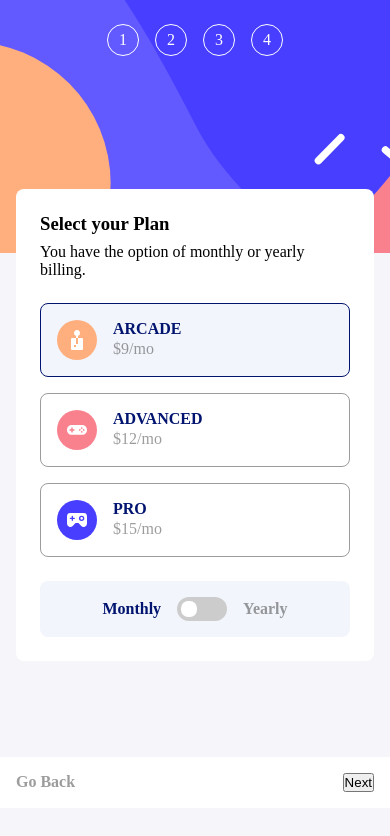
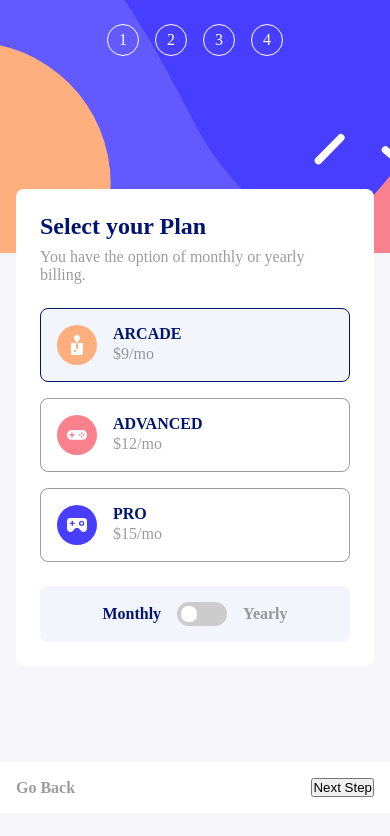
Before and after one commit to nkululek0/multi-step-form, a React (Vite) app: page /select-plan in a window 390 px wide. Shown: the top 836 px of the page. Built offline with nearby package versions, Linux system fonts and the light colour scheme.

Commit message:
(Update): mobile-styling -> adds final touches across individual components

```diff
--- a/src/components/add-ons/Add-Ons.module.css
+++ b/src/components/add-ons/Add-Ons.module.css
@@ -29,6 +29,10 @@
     h1 {
         font-size: 1.5rem;
         color: var(--dark-blue);
+    }
+
+    p {
+        color: var(--light-grey);
     }
 }
 
@@ -78,6 +82,7 @@
 .actions {
     display: flex;
     justify-content: space-between;
+    align-items: center;
     gap: 1rem;
     padding: 1rem;
     background-color: #fff;
--- a/src/components/finishing-up/Finishing-Up.module.css
+++ b/src/components/finishing-up/Finishing-Up.module.css
@@ -29,6 +29,10 @@
             h1 {
                 font-size: 1.5rem;
                 color: var(--dark-blue);
+            }
+
+            p {
+                color: var(--light-grey);
             }
         }
     }
--- a/src/components/personal-info/Personal-Info.module.css
+++ b/src/components/personal-info/Personal-Info.module.css
@@ -25,6 +25,15 @@
     display: flex;
     flex-direction: column;
     gap: 0.5rem;
+
+    h1 {
+        font-size: 1.5rem;
+        color: var(--dark-blue);
+    }
+
+    p {
+        color: var(--light-grey);
+    }
 }
 
 .form {
@@ -62,6 +71,7 @@
 .actions {
     display: flex;
     justify-content: flex-end;
+    align-items: center;
     padding: 1rem;
     background-color: #fff;
 }
--- a/src/components/select-plan/Select-Plan.module.css
+++ b/src/components/select-plan/Select-Plan.module.css
@@ -25,6 +25,15 @@
   display: flex;
   flex-direction: column;
   gap: 0.5rem;
+
+  h1 {
+    font-size: 1.5rem;
+    color: var(--dark-blue);
+  }
+
+  p {
+    color: var(--light-grey);
+  }
 }
 
 .plans-wrapper {
@@ -149,6 +158,7 @@ input:checked + .slider:before {
 .actions {
   display: flex;
   justify-content: space-between;
+  align-items: center;
   gap: 1rem;
   padding: 1rem;
   background-color: #fff;
--- a/src/components/select-plan/Select-Plan.tsx
+++ b/src/components/select-plan/Select-Plan.tsx
@@ -156,7 +156,7 @@ export function SelectPlan() {
       </article>
       <section className={styles['actions']}>
         <Link to='/' className={styles['back-button']}>Go Back</Link>
-        <Button validationSettings={ { validate: setNextButton, uri: uri, isValid: isValid } }>Next</Button>
+        <Button validationSettings={ { validate: setNextButton, uri: uri, isValid: isValid } }>Next Step</Button>
       </section>
     </article>
     </>
--- a/src/components/summary/Summary.module.css
+++ b/src/components/summary/Summary.module.css
@@ -18,6 +18,10 @@
     background-color: #fff;
     border-radius: 8px;
 
+    h1 {
+        color: var(--dark-blue);
+    }
+
     p {
         text-align: center;
         color: var(--light-grey);
```
Lines whose indentation alone changed are shown as unchanged.
